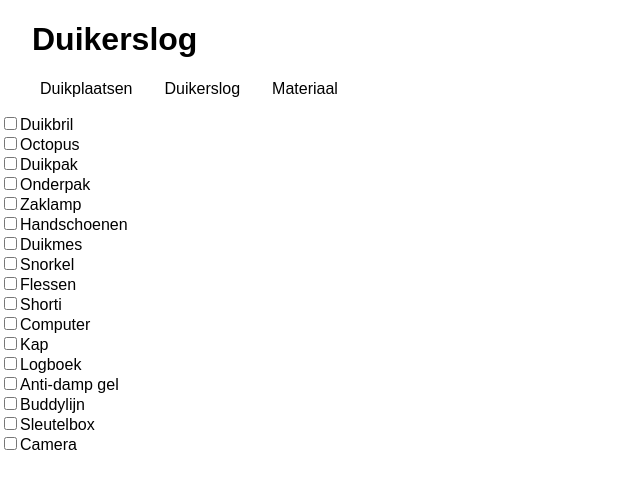
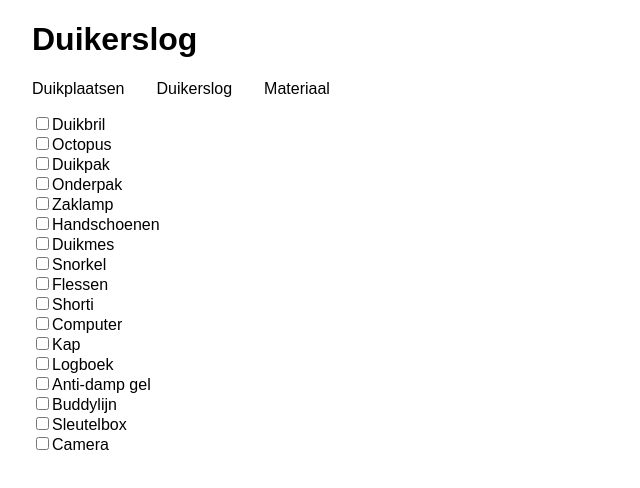
Before and after one commit to JessyVandoorn/WAD-Opdracht, a React (Create React App) app in the folder duikerslog/: page /DiveMaterial in a window 1280 px wide. Shown: the top 488 px of the page, without its empty margins (0-640 px from the left). Built offline with nearby package versions, Linux system fonts and the light colour scheme.

Commit message:
adding proptypes

```diff
--- a/duikerslog/src/App.css
+++ b/duikerslog/src/App.css
@@ -1,3 +1,7 @@
+.main {
+  margin-left: 2rem;
+}
+
 .currentItem {
   text-decoration: underline;
 }
@@ -10,6 +14,7 @@ li {
 ul {
   display: flex;
   flex-direction: row;
+  padding: 0;
 }
 
 ul a {
@@ -57,7 +62,6 @@ ul a {
 .divesOverview{
   background-color: pink;
   width: 35vw;
-  margin-left: 2rem;
 }
 
 .paddingOverview {
@@ -68,7 +72,6 @@ ul a {
 h1 a {
   text-decoration: none;
   color: black;
-  margin-left: 2rem;
 }
 
 .locationOverview {
--- a/duikerslog/src/App.js
+++ b/duikerslog/src/App.js
@@ -28,7 +28,6 @@ class App extends Component {
     };
 
     parsePlaces = data => {
-      console.log(data.sites);
       this.setState({places: data.sites});
     }
 
@@ -40,7 +39,6 @@ class App extends Component {
     const dives = {...this.state.duiken};
     dives[id] = duik;
     this.setState({duiken: dives});
-    console.log(dives);
   }
 
   handleDelete = (e, id) => {
@@ -53,14 +51,10 @@ class App extends Component {
   handleInput = () => {
     const {duiken} = this.state;
     const updatedDives = {...duiken};
-    console.log(updatedDives);
   }
 
   handleAddTopic = (value, callback) => {
-    console.log(value);
-    console.log(dive);
     const dive = new Dive(value);
-    console.log(dive);
     const duiken = { ...this.state.duiken };
     const id = Date.now();
     duiken[id] = dive;
@@ -72,7 +66,7 @@ class App extends Component {
   render() {
     const { duiken, places} = this.state;
     return (
-      <main>
+      <main className="main">
         <h1><Link to="/">Duikerslog</Link></h1>
         <Navigation/>
         <Switch>
--- a/duikerslog/src/DivePlacesDetail.jsx
+++ b/duikerslog/src/DivePlacesDetail.jsx
@@ -27,7 +27,8 @@ const DivePlacesDetail = ({ place, id }) => {
 }
 
 DivePlacesDetail.propTypes = {
-  id: PropTypes.string.isRequired
+  id: PropTypes.string.isRequired,
+  place: PropTypes.object.isRequired
 }
 
 export default DivePlacesDetail;
--- a/duikerslog/src/DiversTable.jsx
+++ b/duikerslog/src/DiversTable.jsx
@@ -4,11 +4,6 @@ import './App.css';
 import { Link } from "react-router-dom";
 
 const DiversTable = ({duiken, onClickDelete}) => {
-    const handleChange = (e, id) => {
-        const {value, name} = e.currentTarget;
-        const duik = {...duiken[id]};
-        duik[name] = value;
-    }
 
     return(
         <div className="tableButton">
--- a/duikerslog/src/DuikPlaatsen.jsx
+++ b/duikerslog/src/DuikPlaatsen.jsx
@@ -1,4 +1,5 @@
 import React from 'react';
+import PropTypes from 'prop-types';
 import { Link } from "react-router-dom";
 
 const DuikPlaatsen = ({plaatsen}) => {
@@ -23,4 +24,9 @@ const DuikPlaatsen = ({plaatsen}) => {
 
 }
 
+DuikPlaatsen.propTypes = {
+    plaatsen: PropTypes.object.isRequired,
+    plaatsen: PropTypes.array.isRequired
+}
+
 export default DuikPlaatsen;
--- a/duikerslog/src/Duikerslog.jsx
+++ b/duikerslog/src/Duikerslog.jsx
@@ -1,5 +1,6 @@
 import React from 'react';
 import DiversTable from './DiversTable';
+import PropTypes from 'prop-types';
 
 const Duikerslog = ({duiken}) => {
   return (
@@ -10,4 +11,9 @@ const Duikerslog = ({duiken}) => {
 )
 }
 
+Duikerslog.propTypes = {
+  duiken: PropTypes.object.isRequired
+}
+
+
 export default Duikerslog;
```
